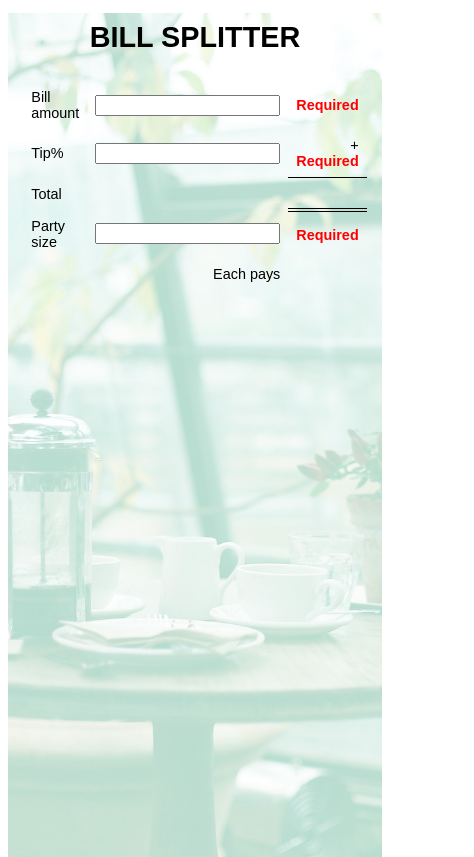
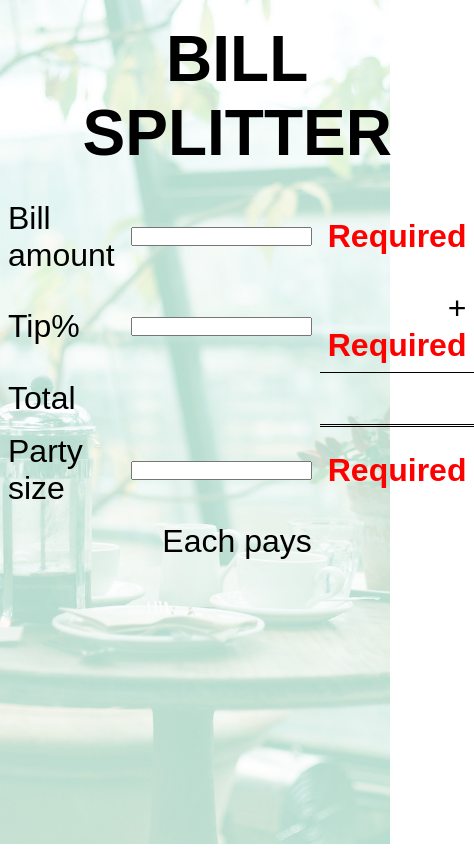
Before and after one commit to anthitariel/angularjs-bill-splitter-app-coursera, a plain HTML site: page index.html in a window 390 px wide. Shown: the whole page, 474 px wide, since content can reach past the window. Drawn offline with nearby package versions, Linux system fonts and the light colour scheme.

Commit message:
+responsive

```diff
--- a/css/master.css
+++ b/css/master.css
@@ -1,20 +1,26 @@
-html, body {
+* {
+  margin: 0;
+  padding: 0;
+}
+
+html {
   height: 100%;
   font-family: Arial, Helvetica, sans-serif;
 }
 
-h1, h2 {
+h1,
+h2 {
+  margin: 3%;
   text-align: center;
 }
 
-table {
+.responsive-table {
   border-collapse: collapse;
-    margin: 0.8rem;
   margin-left: auto;
   margin-right: auto;
   border-collapse: collapse;
-    width: 60%;
-    font-size: 90%;
+  width: 90%;
+  font-size: 200%;
 }
 
 td {
@@ -32,7 +38,7 @@ td {
 }
 
 .double-underlined {
-    border-bottom: 4px double black;
+  border-bottom: 0.2rem double #000000;
 }
 
 .green-flag {
@@ -56,3 +62,10 @@ td {
 .underlined {
   border-bottom: 0.01rem solid #000000;
 }
+
+@media (min-width: 1200px) {
+ .responsive-table {
+  width: 40%;
+  font-size: 120%;
+ }
+}
--- a/index.html
+++ b/index.html
@@ -1,19 +1,17 @@
 <html>
-
   <header>
     <script src="https://cdnjs.cloudflare.com/ajax/libs/angular.js/1.8.2/angular.min.js"></script>
-    <link rel="stylesheet" href="css/master.css">
+    <link rel="stylesheet" href="css/master.css" />
     <title>Bill Splitter</title>
   </header>
   <body>
-
     <div ng-app="billSplitter" ng-controller="appController" class="background">
       <form name="appForm">
-        <table>
+        <table class="responsive-table">
           <colgroup>
-                <col width="45%">
-                <col width="10%">
-                <col width="45%">
+            <col width="45%" />
+            <col width="10%" />
+            <col width="45%" />
           </colgroup>
           <tr>
             <td colspan="3">
@@ -23,25 +21,67 @@
 
           <tr>
             <td>Bill amount</td>
-                <td><input type="number" min="0.10" name="billAmount" ng-model="billAmount" required></td>
-                <td class="right-aligned">{{billAmount | currency : "€"}}<span class="red-flag" ng-show="appForm.billAmount.$invalid">Required</span></td>
+            <td>
+              <input
+                type="number"
+                min="0.10"
+                name="billAmount"
+                ng-model="billAmount"
+                required
+              />
+            </td>
+            <td class="right-aligned">
+              {{billAmount | currency : "€"}}<span
+                class="red-flag"
+                ng-show="appForm.billAmount.$invalid"
+                >Required</span
+              >
+            </td>
           </tr>
 
           <tr>
             <td>Tip%</td>
-                <td><input type="number" min="0" name="tipPercentage" ng-model="tipPercentage" required></td>
-                <td class="underlined right-aligned">+ {{tipCalculated | currency : "€"}}<span class="red-flag" ng-show="appForm.tipPercentage.$invalid">Required</span></td>
+            <td>
+              <input
+                type="number"
+                min="0"
+                name="tipPercentage"
+                ng-model="tipPercentage"
+                required
+              />
+            </td>
+            <td class="underlined right-aligned">
+              + {{tipCalculated | currency : "€"}}<span
+                class="red-flag"
+                ng-show="appForm.tipPercentage.$invalid"
+                >Required</span
+              >
+            </td>
           </tr>
 
           <tr>
             <td colspan="2">Total</td>
-                <td class="right-aligned double-underlined">{{total | currency : "€"}}</td>
+            <td class="right-aligned double-underlined">
+              {{total | currency : "€"}}
+            </td>
           </tr>
 
           <tr>
             <td>Party size</td>
-                <td><input type="number" min="1" name="partySize" ng-model="partySize" required></td>
-                <td class="right-aligned"><span class="red-flag" ng-show="appForm.partySize.$invalid">Required</span></td>
+            <td>
+              <input
+                type="number"
+                min="1"
+                name="partySize"
+                ng-model="partySize"
+                required
+              />
+            </td>
+            <td class="right-aligned">
+              <span class="red-flag" ng-show="appForm.partySize.$invalid"
+                >Required</span
+              >
+            </td>
           </tr>
 
           <tr>
@@ -53,17 +93,17 @@
             <td colspan="2" class="right-aligned">
               <span class="green-flag" ng-show="oddChange > 0">Excess</span>
               <span class="red-flag" ng-show="oddChange < 0">Short</span>
-
             </td>
-                <td class="right-aligned" ng-show="oddChange != 0">{{oddChange | currency : "€"}}</td>
+            <td class="right-aligned" ng-show="oddChange != 0">
+              {{oddChange | currency : "€"}}
+            </td>
           </tr>
-
         </table>
 
-        <table ng-show="appForm.billAmount.$valid">
+        <table class="responsive-table" ng-show="appForm.billAmount.$valid">
           <colgroup>
-                <col width="47">
-                <col width="53%">
+            <col width="47" />
+            <col width="53%" />
           </colgroup>
 
           <tr>
@@ -72,13 +112,13 @@
 
           <tr ng-repeat="pct in tipTablePercentages">
             <td ng-if="$even" class="shaded right-aligned">{{pct + "%"}}</td>
-                <td ng-if="$even" class="shaded">{{calcTip(billAmount, pct) | currency : "€"}}</td>
+            <td ng-if="$even" class="shaded">
+              {{calcTip(billAmount, pct) | currency : "€"}}
+            </td>
             <td ng-if="$odd" class="right-aligned">{{pct + "%"}}</td>
-                <td ng-if="$odd" >{{calcTip(billAmount, pct) | currency : "€"}}</td>
+            <td ng-if="$odd">{{calcTip(billAmount, pct) | currency : "€"}}</td>
           </tr>
-
         </table>
-
       </form>
     </div>
 
@@ -86,22 +126,23 @@
       var app = angular.module("billSplitter", []);
 
       app.controller("appController", ($scope) => {
-
         $scope.tipTablePercentages = [5, 10, 12, 15, 18, 20, 25];
 
         $scope.calcTip = (amount, percentage) => {
-            return (amount * percentage / 100).toFixed(2);
-        }
+          return ((amount * percentage) / 100).toFixed(2);
+        };
 
         $scope.$watchGroup(["billAmount", "tipPercentage", "partySize"], () => {
-            $scope.tipCalculated = $scope.calcTip($scope.billAmount, $scope.tipPercentage)
-            $scope.total = Number($scope.billAmount) + Number($scope.tipCalculated);
+          $scope.tipCalculated = $scope.calcTip(
+            $scope.billAmount,
+            $scope.tipPercentage
+          );
+          $scope.total =
+            Number($scope.billAmount) + Number($scope.tipCalculated);
           $scope.perParty = ($scope.total / $scope.partySize).toFixed(2);
-            $scope.oddChange = $scope.perParty * $scope.partySize - $scope.total
+          $scope.oddChange = $scope.perParty * $scope.partySize - $scope.total;
         });
       });
-
     </script>
-
   </body>
 </html>
```
Lines whose indentation alone changed are shown as unchanged.
